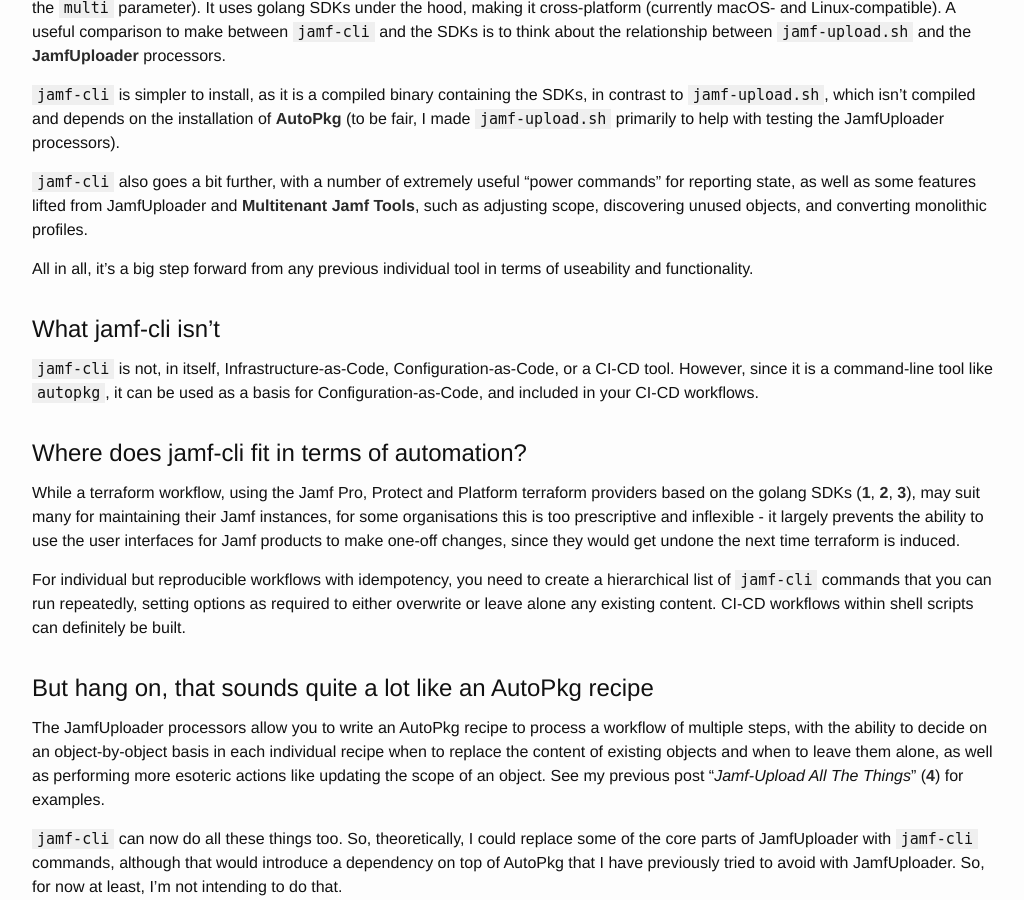
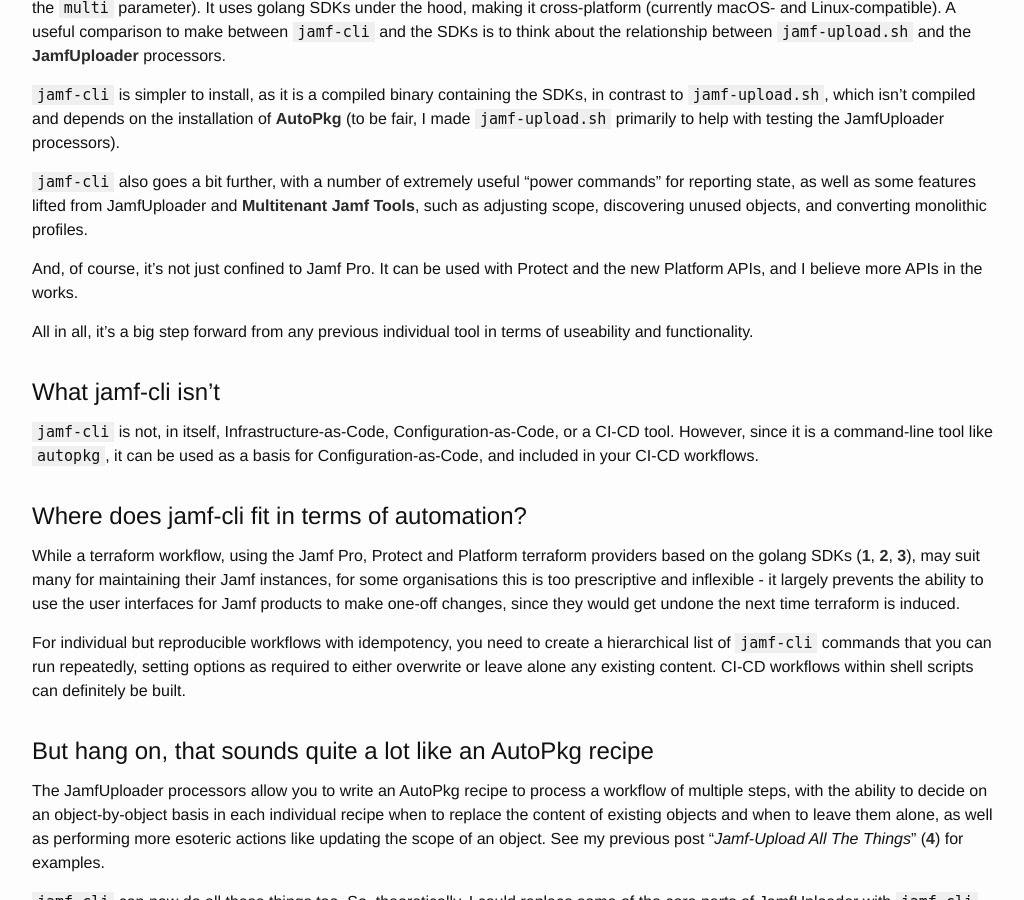
Before and after one commit to grahampugh/grahampugh.github.io, a Jekyll site: the page built from _posts/2026-04-12-jamf-cli-runner.md, in a window 1280 px wide and 900 px high, scrolled down 713 px. Shown: the whole window, without its empty margins (126-1150 px from the left). Built offline with Jekyll 4.4.1, drawn with Linux system fonts in a browser that asks for light colours; comment, search, counter and statistics services are not loaded.

Commit message:
add functionality

```diff
--- a/_posts/2026-04-12-jamf-cli-runner.md
+++ b/_posts/2026-04-12-jamf-cli-runner.md
@@ -23,6 +23,8 @@
 `jamf-cli` is simpler to install, as it is a compiled binary containing the SDKs, in contrast to `jamf-upload.sh`, which isn't compiled and depends on the installation of [AutoPkg] (to be fair, I made `jamf-upload.sh` primarily to help with testing the JamfUploader processors).
 
 `jamf-cli` also goes a bit further, with a number of extremely useful "power commands" for reporting state, as well as some features lifted from JamfUploader and [Multitenant Jamf Tools], such as adjusting scope, discovering unused objects, and converting monolithic profiles.
+
+And, of course, it's not just confined to Jamf Pro. It can be used with Protect and the new Platform APIs, and I believe more APIs in the works.
 
 All in all, it's a big step forward from any previous individual tool in terms of useability and functionality.
 
```
